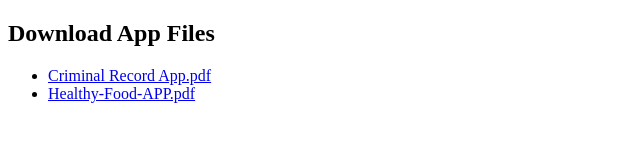
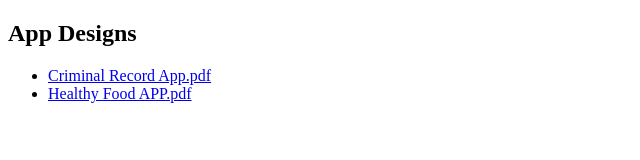
Before and after one commit to NextGenTechPioneer/UX, a plain HTML site: page index.html in a window 1280 px wide. Shown: the whole page, without its empty margins (0-640 px from the left). Drawn offline with Linux system fonts and the light colour scheme.

Commit message:
Update index.html

```diff
--- a/index.html
+++ b/index.html
@@ -1,13 +1,13 @@
 <!DOCTYPE html>
 <html>
 <head>
-    <title>App Documents</title>
+    <title>UI/UX Projects</title>
 </head>
 <body>
-    <h2>Download App Files</h2>
+    <h2>App Designs</h2>
     <ul>
         <li><a href="Criminal Record App.pdf" target="_blank">Criminal Record App.pdf</a></li>
-        <li><a href="Healthy Food APP.pdf" target="_blank">Healthy-Food-APP.pdf</a></li>
+        <li><a href="Healthy-Food-APP.pdf" target="_blank">Healthy Food APP.pdf</a></li>
     </ul>
 </body>
 </html>
```
